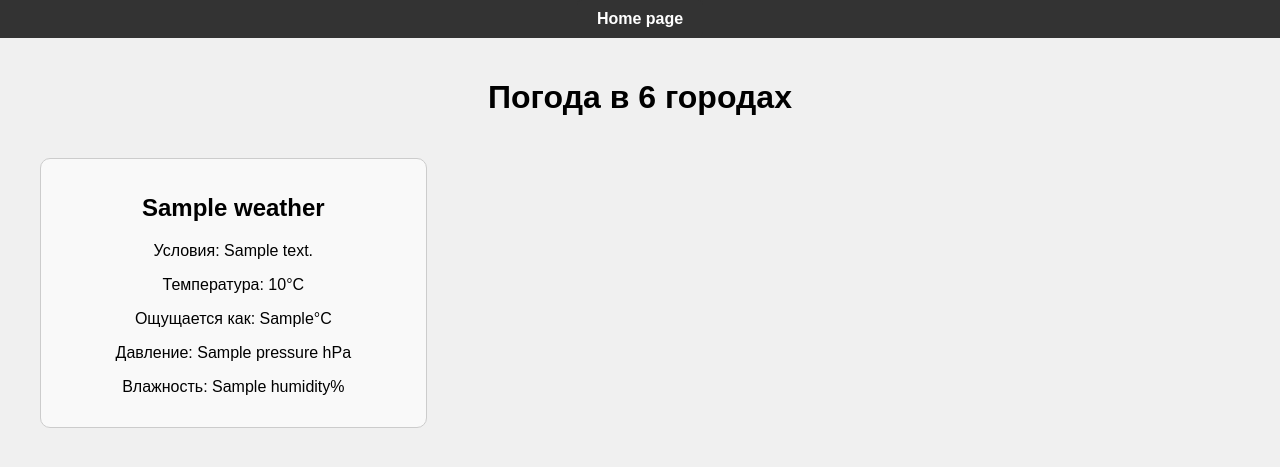
After one commit to AHacTacIA/BelHard_pro, a Flask app: template 6hw/templates/weather_five.html in a window 1280 px wide. The commit adds this page. Shown: the top 467 px of the page. Run offline with Flask 3, Linux system fonts and the light colour scheme; the template is opened without the code that fills it: most values are stand-ins (such as "Sample title", 1, 10 or a date in 2020).

Commit message:
add Weather

```diff
--- a/6hw/1.py
+++ b/6hw/1.py
@@ -16,9 +16,10 @@
 
 
 """
+import datetime
 import os
 
-from flask import Flask, render_template
+from flask import Flask, render_template, url_for, redirect
 import requests
 
 BASE_FOLDER = os.getcwd()
@@ -31,10 +32,9 @@ WeatherID = "af9a1c40b40d720ee1e352270cfc4e85"
 
 def get_city_id(s_city: str) -> int:
     city_id = 0
-    appid = WeatherID
     try:
         res = requests.get("http://api.openweathermap.org/data/2.5/find",
-                           params={'q': s_city, 'type': 'like', 'units': 'metric', 'APPID': appid})
+                           params={'q': s_city, 'type': 'like', 'units': 'metric', 'APPID': WeatherID})
         data = res.json()
         city_id = data['list'][0]['id']
 
@@ -43,9 +43,21 @@ def get_city_id(s_city: str) -> int:
     return city_id
 
 
+def get_weather(city_id: int):
+    try:
+        res = requests.get("http://api.openweathermap.org/data/2.5/weather",
+                           params={'id': city_id, 'units': 'metric', 'lang': 'ru', 'APPID': WeatherID})
+        res.raise_for_status()
+        return res.json()
+    except Exception as e:
+        print("Exception (weather):", e)
+        return None
+
+
 @app.route('/')
 def index():
-    return render_template('home_page.html')
+    current_minute = datetime.datetime.now().minute
+    return render_template('home_page.html',display_link = current_minute % 2 == 0)
 
 
 @app.route('/duck/')
@@ -56,7 +68,7 @@ def duck():
 
 @app.route('/fox/<int:num>/')
 def fox(num: int):
-    if 1<=num<=10:
+    if 1 <= num <= 10:
         urls = []
         for i in range(num):
             res = requests.get('https://randomfox.ca/floof/').json()
@@ -66,32 +78,27 @@ def fox(num: int):
         return '<h1 style="color:red">Введите число от 1 до 10</h1>'
 
 
-
 @app.route('/weather-minsk/')
 def weather_msk():
-    try:
-        res = requests.get("http://api.openweathermap.org/data/2.5/weather",
-                           params={'id': 625144, 'units': 'metric', 'lang': 'ru', 'APPID': WeatherID})
-        data = res.json()
-    except Exception as e:
-        print("Exception (weather):", e)
-    return render_template('weather.html', city='Minsk', conditions=data['weather'][0]['description'],
-                           temp=data['main']['temp'], feels_like=data['main']['feels_like'],
-                           pressure=data['main']['pressure'], humidity=data['main']['humidity'])
+    data = get_weather(625144)
+    return render_template('weather.html', weather=data)
 
 
 @app.route('/weather/<string:city>/')
 def weather(city: str):
-    try:
-        city_id = get_city_id(city)
-        res = requests.get("http://api.openweathermap.org/data/2.5/weather",
-                           params={'id': city_id, 'units': 'metric', 'lang': 'ru', 'APPID': WeatherID})
-        data = res.json()
-    except Exception as e:
-        print("Exception (weather):", e)
-    return render_template('weather.html', city=city, conditions=data['weather'][0]['description'],
-                           temp=data['main']['temp'], feels_like=data['main']['feels_like'],
-                           pressure=data['main']['pressure'], humidity=data['main']['humidity'])
+    city_id = get_city_id(city)
+    data = get_weather(city_id)
+    return render_template('weather.html', weather=data)
+
+
+@app.route('/weather-five/')
+def weather5():
+    current_minute = datetime.datetime.now().minute
+    if current_minute % 2 != 0:
+        return redirect(url_for('index'))
+    city_ids = [625144, 629634, 620127, 627907, 627904, 625665] #ID областных центров РБ
+    weather_data = [get_weather(city_id) for city_id in city_ids]
+    return render_template('weather_five.html', weather_data=weather_data)
 
 
 @app.errorhandler(404)
--- a/6hw/static/css/style.css
+++ b/6hw/static/css/style.css
@@ -42,6 +42,21 @@ header {
     text-align: center;
 }
 
+.weather-container{
+    display: grid;
+    grid-template-columns: repeat(3, 1fr);
+    gap: 20px;
+    padding: 20px;
+}
+
+.weather-box {
+    border: 1px solid #ccc;
+    border-radius: 10px;
+    padding: 15px;
+    background-color: #f9f9f9;
+    text-align: center;
+}
+
 img {
     display: block;
     margin: 20px auto;
--- /dev/null
+++ b/6hw/templates/weather_five.html
@@ -0,0 +1,33 @@
+<!DOCTYPE html>
+<html lang="ru">
+<head>
+    <meta charset="UTF-8">
+    <meta name="viewport" content="width=device-width, initial-scale=1.0">
+    <title>Weather 5</title>
+    <link rel="stylesheet" href="{{ url_for('static', filename='css//style.css') }}">
+</head>
+<body>
+    <header>
+        <nav class="topnav">
+            <ul>
+                <li><a href="/">Home page</a></li>
+            </ul>
+        </nav>
+    </header>
+    <main class="content">
+        <h1>Погода в 6 городах</h1>
+        <div class="weather-container">
+            {% for weather in weather_data %}
+            <div class="weather-box">
+                <h2>{{ weather.name }}</h2>
+                <p>Условия: {{ weather.weather[0].description }}</p>
+                <p>Температура: {{ weather.main.temp }}°C</p>
+                <p>Ощущается как: {{ weather.main.feels_like }}°C</p>
+                <p>Давление: {{ weather.main.pressure }} hPa</p>
+                <p>Влажность: {{ weather.main.humidity }}%</p>
+            </div>
+            {% endfor %}
+        </div>
+    </main>
+</body>
+</html>
```
Also changed, not shown: 6hw/templates/home_page.html (+6 -3 lines), 6hw/templates/weather.html (+14 -11 lines).
